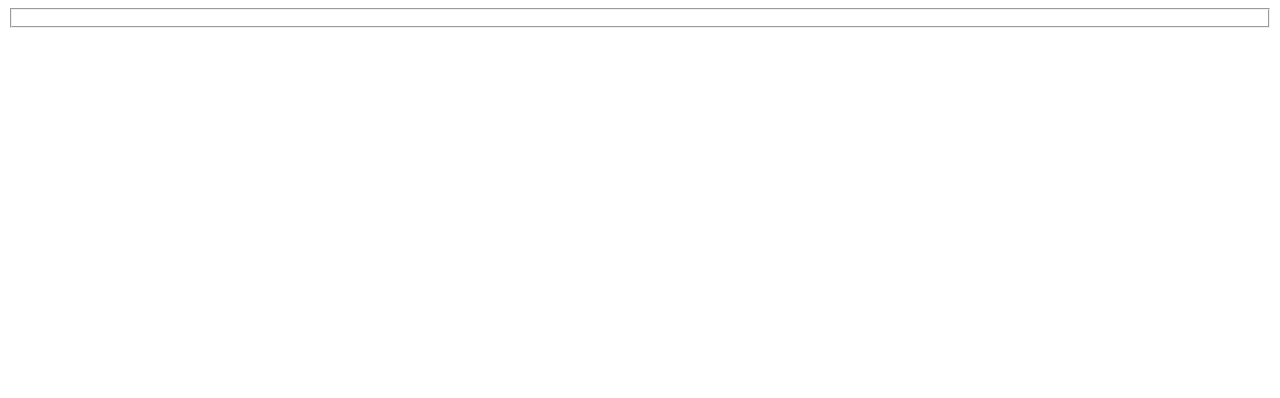
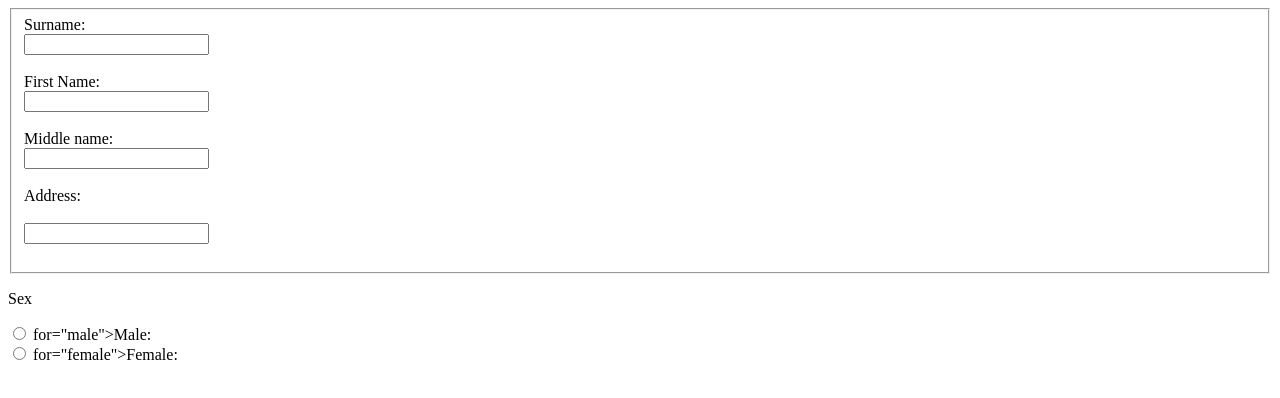
Before and after one commit to MENDOZA-IC/Form-102, a plain HTML site: page index.html in a window 1280 px wide. Drawn offline with Linux system fonts and the light colour scheme.

Commit message:
Update index.html

```diff
--- a/index.html
+++ b/index.html
@@ -2,8 +2,20 @@
   <body>
 <form>
   <fieldset>
-    <label Surname
+    <label> Surname:</label><br>
+      <input type="text" name="surname"><br><br>
+      <label> First Name:</label><br>
+    <input type="text" name="first name"><br><br>
+    <label> Middle name:</label><br>
+    <input type="text" name="surname"><br><br>
+      <label> Address:</label><br><br>
+    <input type="text" name="address"><br><br>
   </fieldset>
+  <p>Sex</p>
+<input type="radio" id="male" name="Male" value="male">
+<label> for="male">Male:</label><br>
+  <input type="radio" id="female" name="Female" value="female">
+  <label> for="female">Female:</label><br>
 </form>
 
 
```
